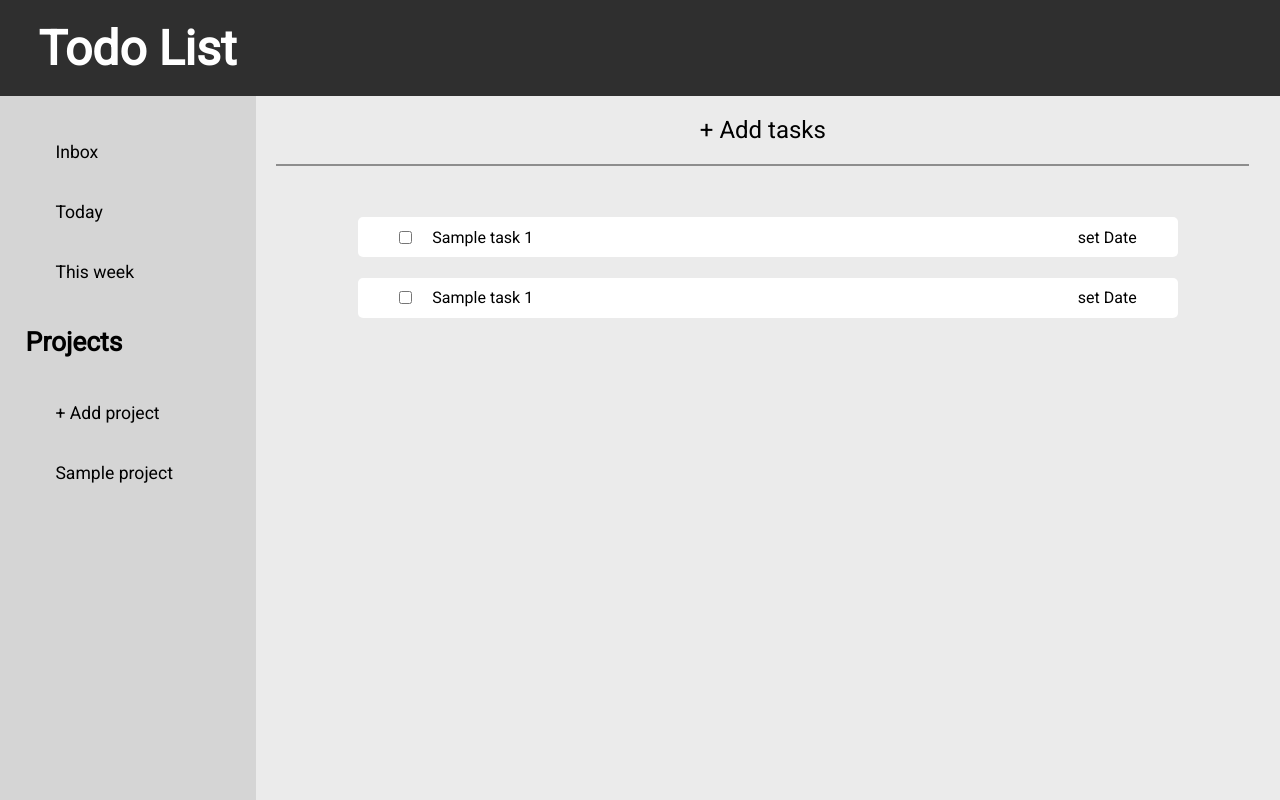
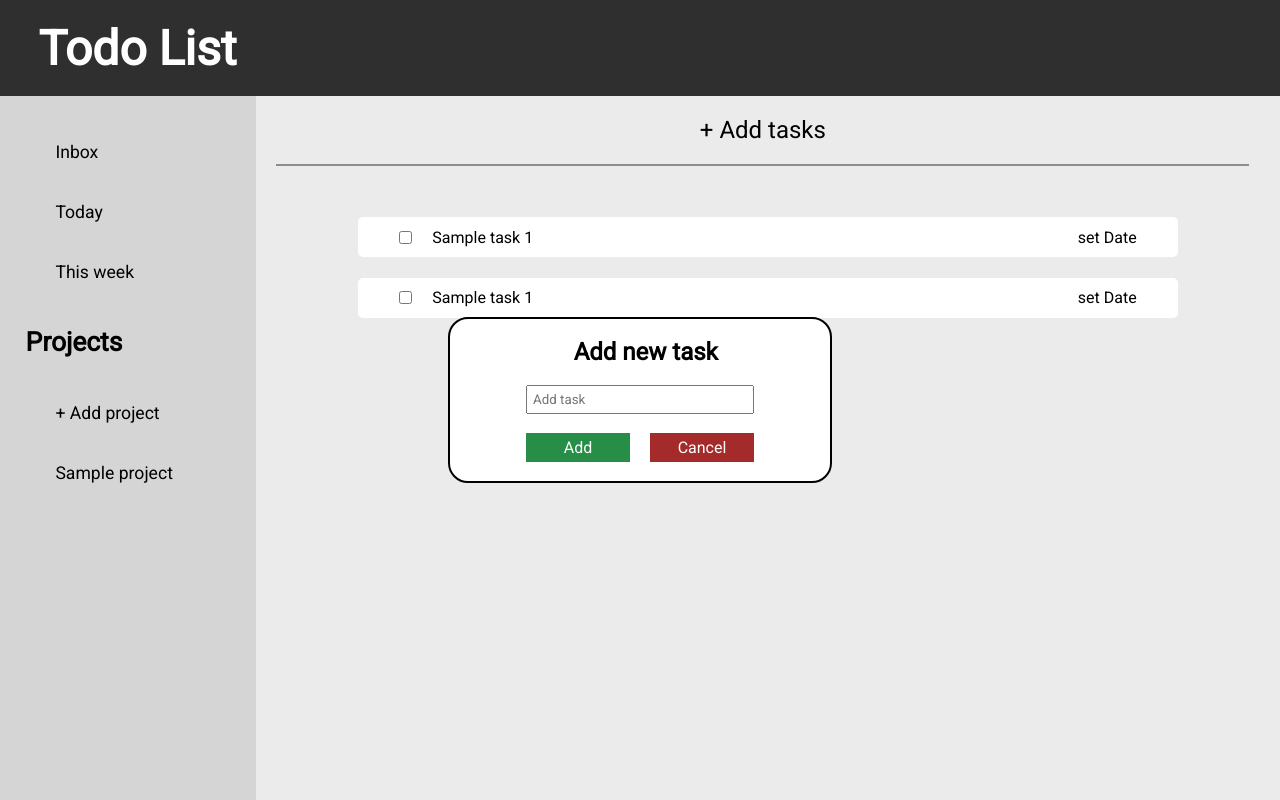
Before and after one commit to johnEdmon44/Todo-list, a website built with webpack: page dist/index.html in a window 1280 px wide. Both pictures are taken after a click on the button "+ Add tasks". Built offline with Linux system fonts and the light colour scheme.

Commit message:
Add task modal

```diff
--- a/src/index.js
+++ b/src/index.js
@@ -1,3 +1,15 @@
 import './style.css';
 
 'use strict';
+
+const openTask = document.querySelector('#open-task');
+const taskModal = document.querySelector('#task-modal');
+const closeTask = document.querySelector('#close-task');
+
+openTask.addEventListener('click', () => {
+  taskModal.classList.add('visible');
+});
+
+closeTask.addEventListener('click', () => {
+  taskModal.classList.remove('visible');
+});
--- a/src/style.css
+++ b/src/style.css
@@ -115,3 +115,66 @@ nav button:hover {
 #task-list {
   margin-top: 5%;
 }
+
+fieldset {
+  border: 0;
+}
+
+#task-modal {
+  background-color: rgb(255, 255, 255);
+  display: flex;
+  align-content: center;
+  flex-direction: column;
+  border: 2px solid black;
+  border-radius: 20px;
+  top: 50%; right: 50%;
+  transform: translate(50%,-50%);
+  position: absolute;
+  width: 30%;
+  text-align: center;
+  visibility: hidden;
+}
+
+#task-modal input {
+  width: 60%;
+  margin-left: 20%;
+  margin-right: 20%;
+  padding-left: 5px;
+  padding-top: 5px;
+  padding-bottom: 5px;
+}
+
+#task-modal div {
+  display: flex;
+  gap: 20px ;
+  text-align: center;
+  justify-content: center;
+  width: 60%;
+  margin-left: 20%;
+  margin-right: 20%;
+  margin-top: 5%;
+  margin-bottom: 5%;
+}
+
+.add {
+  background-color: rgb(38, 142, 71);
+  color: white;
+  padding: 5px;
+  width: 100%;
+}
+
+.cancel {
+  background-color: brown;
+  color: white;
+  padding: 5px;
+  width: 100%;
+}
+
+#task-modal header {
+  margin-top: 5%;
+  margin-bottom: 5%;
+}
+
+.visible {
+  visibility: visible !important;
+}
```
Also changed, not shown: dist/index.html, dist/main.js.
